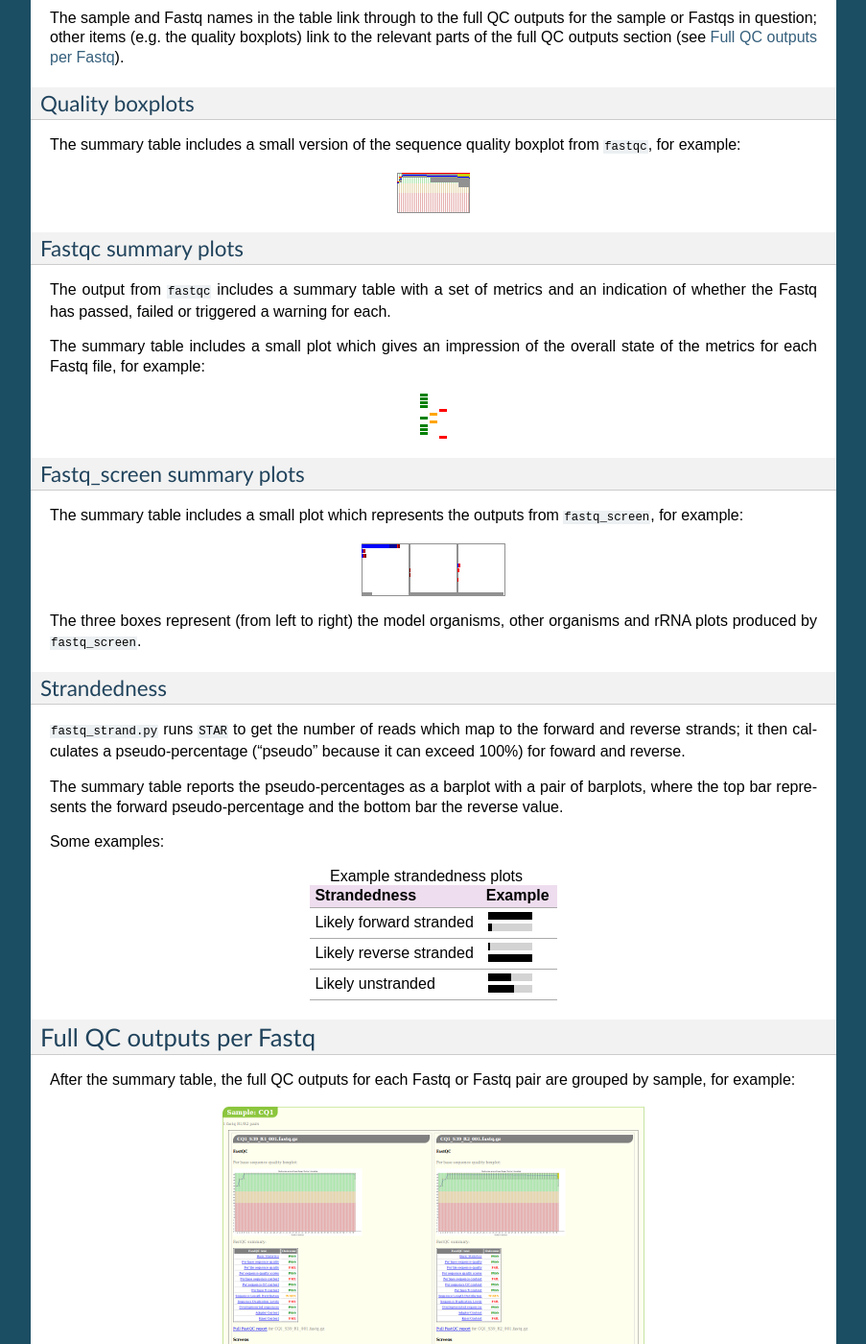
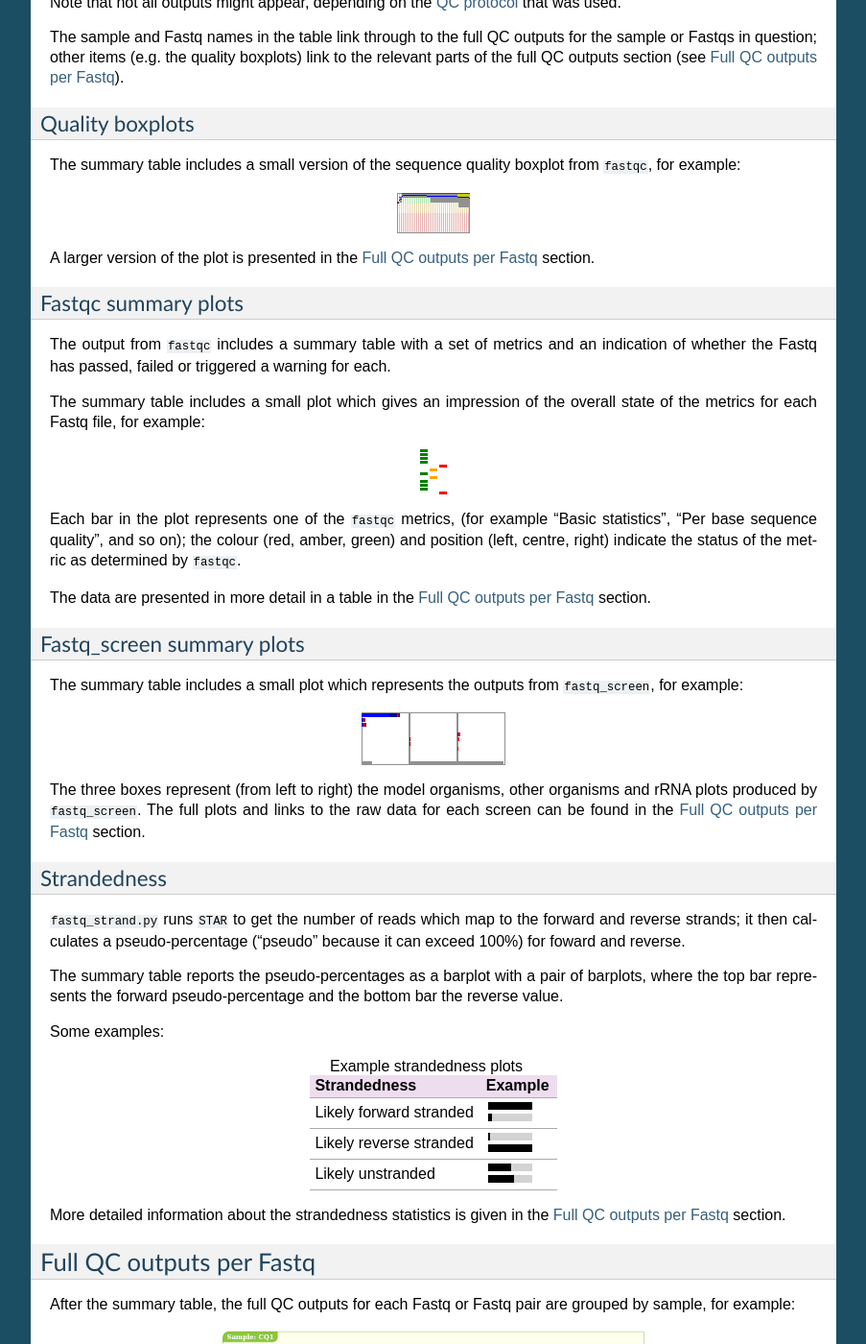
Before and after one commit to fls-bioinformatics-core/auto_process_ngs, a Sphinx documentation site: the page built from docs/source/output/qc_reports.rst, in a window 1280 px wide and 1400 px high, scrolled down 1856 px. Shown: the whole window at 96% size, without its empty margins (198-1101 px from the left). Built offline with Sphinx 7.4.7, drawn with Linux system fonts in a browser that asks for light colours; pages that are not in the unit, such as notebooks, are missing from menus; some of the changed text lies outside the part shown.

Commit message:
Documentation: more updates to the QC reports section.

```diff
--- a/docs/source/output/qc_reports.rst
+++ b/docs/source/output/qc_reports.rst
@@ -3,7 +3,9 @@
 
 The :doc:`auto_process run_qc <../using/run_qc>` command outputs an
 HTML report for the QC for each of the projects in the analysis
-directory.
+directory, which enables an assessment of the quality of the Fastq
+files for each sample in the project and tries to highlight aspects
+which might pose problems with the data in subsequent analyses.
 
 An example of the top of a QC report index page is shown below:
 
@@ -74,6 +76,9 @@
 .. image:: ../images/qc/uboxplot.png
    :align: center
 
+A larger version of the plot is presented in the
+:ref:`qc_report_qc_outputs_per_fastq` section.
+
 .. _qc_report_fastqc_summary_plots:
 
 Fastqc summary plots
@@ -89,6 +94,15 @@
 .. image:: ../images/qc/fastqc_uplot.png
    :align: center
 
+Each bar in the plot represents one of the ``fastqc`` metrics,
+(for example "Basic statistics", "Per base sequence quality", and
+so on); the colour (red, amber, green) and position (left, centre,
+right) indicate the status of the metric as determined by
+``fastqc``.
+
+The data are presented in more detail in a table in the
+:ref:`qc_report_qc_outputs_per_fastq` section.
+
 .. _qc_report_fastq_screen_summary_plots:
 
 Fastq_screen summary plots
@@ -101,7 +115,9 @@
    :align: center
 
 The three boxes represent (from left to right) the model organisms,
-other organisms and rRNA plots produced by ``fastq_screen``.
+other organisms and rRNA plots produced by ``fastq_screen``. The
+full plots and links to the raw data for each screen can be found
+in the :ref:`qc_report_qc_outputs_per_fastq` section.
 
 .. _qc_report_strandedness:
 
@@ -130,6 +146,9 @@
    Likely unstranded       .. image:: ../images/qc/strandedness_no_strand.png
    ======================= ===============
 
+More detailed information about the strandedness statistics
+is given in the :ref:`qc_report_qc_outputs_per_fastq` section.
+
 .. _qc_report_qc_outputs_per_fastq:
 
 *************************
@@ -141,3 +160,19 @@
 
 .. image:: ../images/qc/qc_outputs_per_fastq.png
    :align: center
+
+For each Fastq the subsections consist of:
+
+* ``fastqc`` outputs including the sequence quality boxplot
+  and a table of the quality metrics with links to the full
+  report:
+
+  .. image:: ../images/qc/fastqc_full.png
+
+* ``fastq_screen`` outputs for each screen, for example:
+
+  .. image:: ../images/qc/fastq_screen_full.png
+
+* ``fastq_strand`` data:
+
+  .. image:: ../images/qc/strandedness_full.png
```
Also changed, not shown: docs/source/images/qc/fastq_screen_full.png (added), docs/source/images/qc/fastqc_full.png (added), docs/source/images/qc/strandedness_full.png (added).
